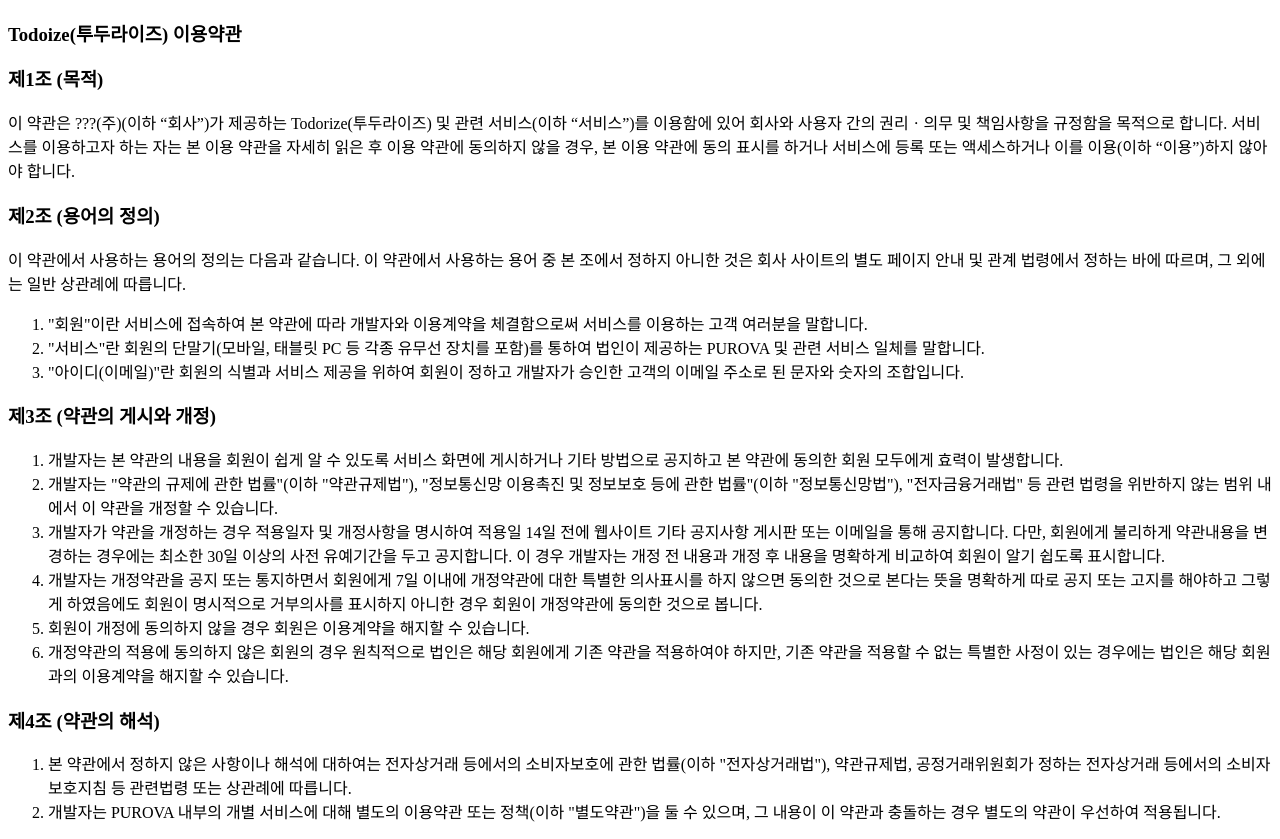
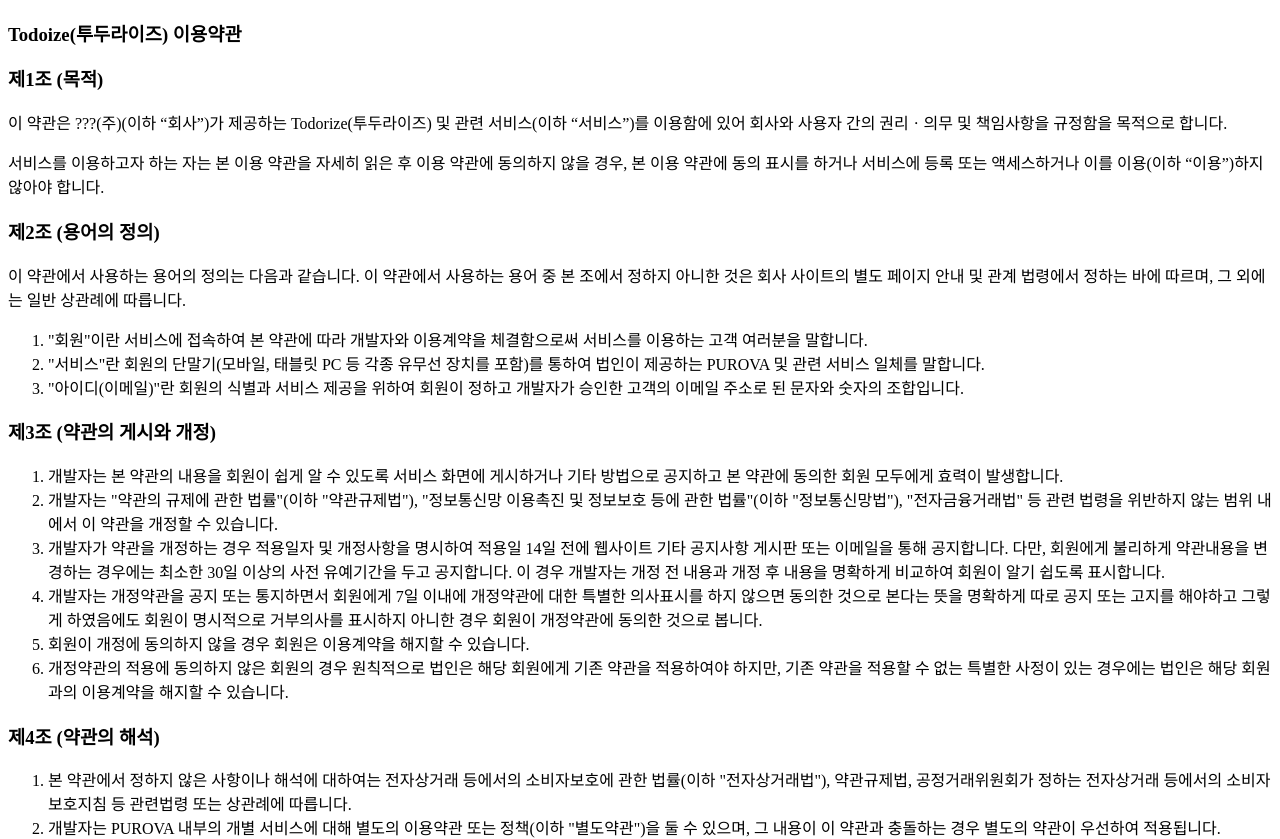
Before and after one commit to paengdal/terms, a plain HTML site: page index.html in a window 1280 px wide. Shown: the top 839 px of the page. Drawn offline with Linux system fonts and the light colour scheme.

Commit message:
Update index.html

```diff
--- a/index.html
+++ b/index.html
@@ -10,8 +10,8 @@
   <h3>Todoize(투두라이즈) 이용약관</h3>
   <h3>제1조 (목적)</h3>
 
-이 약관은 ???(주)(이하 “회사”)가 제공하는 Todorize(투두라이즈) 및 관련 서비스(이하 “서비스”)를 이용함에 있어 회사와 사용자 간의 권리ㆍ의무 및 책임사항을 규정함을 목적으로 합니다.
-서비스를 이용하고자 하는 자는 본 이용 약관을 자세히 읽은 후 이용 약관에 동의하지 않을 경우, 본 이용 약관에 동의 표시를 하거나 서비스에 등록 또는 액세스하거나 이를 이용(이하 “이용”)하지 않아야 합니다.
+<p>이 약관은 ???(주)(이하 “회사”)가 제공하는 Todorize(투두라이즈) 및 관련 서비스(이하 “서비스”)를 이용함에 있어 회사와 사용자 간의 권리ㆍ의무 및 책임사항을 규정함을 목적으로 합니다.</p>
+<p>서비스를 이용하고자 하는 자는 본 이용 약관을 자세히 읽은 후 이용 약관에 동의하지 않을 경우, 본 이용 약관에 동의 표시를 하거나 서비스에 등록 또는 액세스하거나 이를 이용(이하 “이용”)하지 않아야 합니다.</p>
 
 <h3>제2조 (용어의 정의)</h3>
 
```
